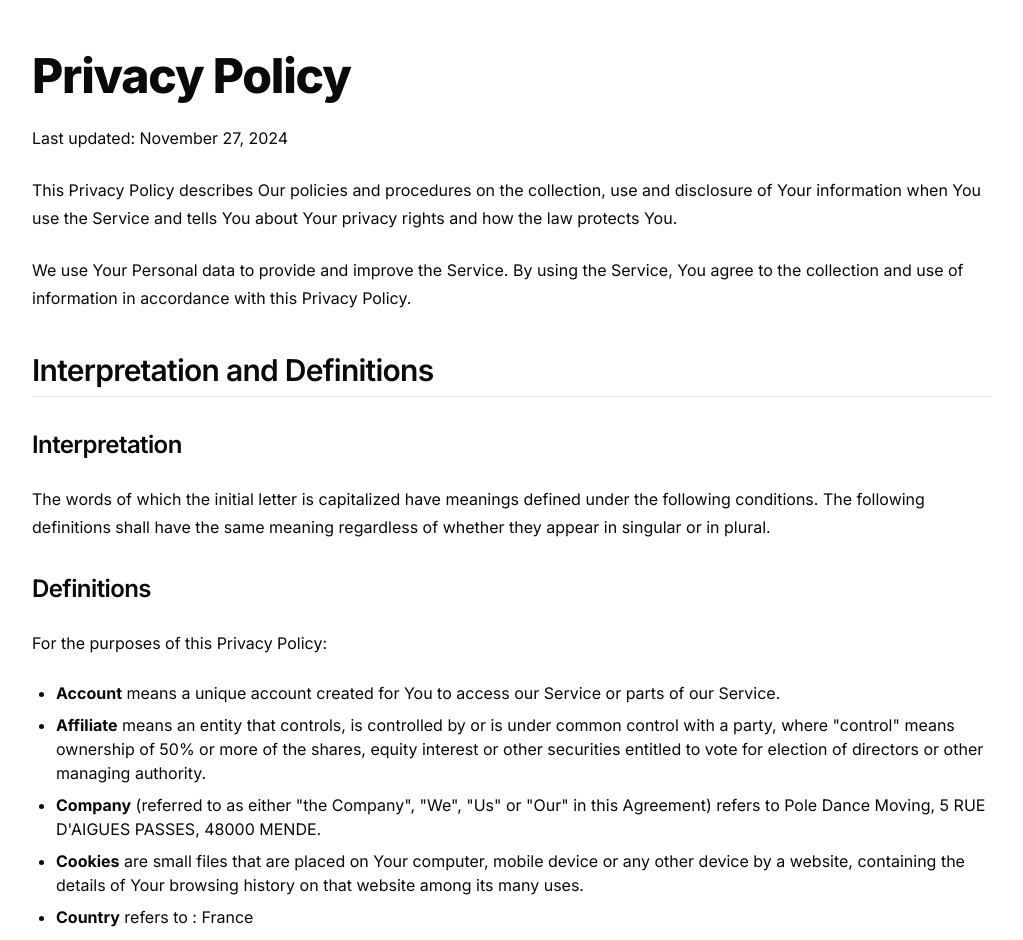
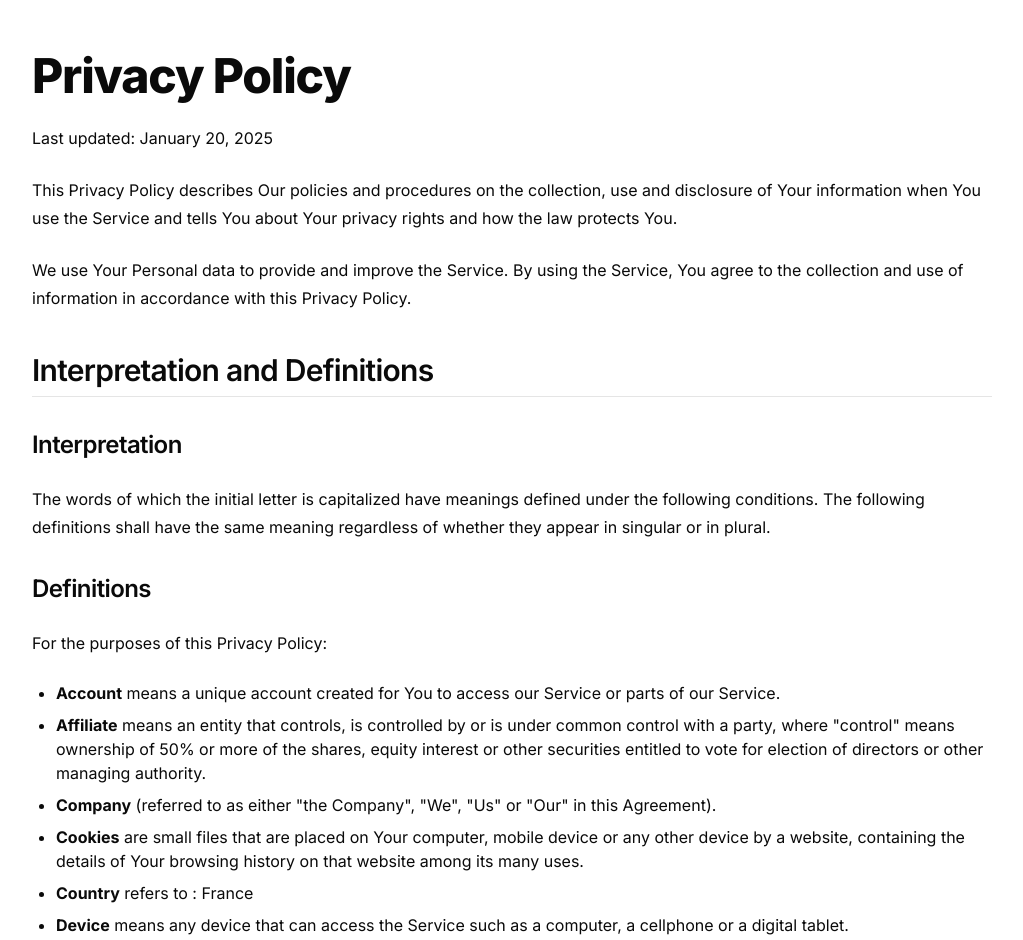
Before and after one commit to Firzus/nuit-detente-app, a Next.js app: page /politique-confidentialite in a window 1280 px wide. Shown: the part 140-1080 px from the top of the page, without its empty margins (128-1151 px from the left). Built offline with nearby package versions, Linux system fonts and the light colour scheme; no server answers.

Commit message:
Update legal information and privacy policy details

```diff
--- a/src/app/mentions-legales/page.tsx
+++ b/src/app/mentions-legales/page.tsx
@@ -19,19 +19,19 @@ export default function LegalNotice() {
 
       <ul className="my-6 ml-6 list-disc [&>li]:mt-2">
         <li>
-          <strong>Company Name :</strong> POLE DANCE MOVING
+          <strong>Company Name :</strong> Information not available
         </li>
 
         <li>
-          <strong>Legal Form :</strong> SAS, simplified joint-stock company
+          <strong>Legal Form :</strong> Sole trader
         </li>
 
         <li>
-          <strong>Headquarters :</strong> 5 RUE D&apos;AIGUES PASSES 48000 MENDE
+          <strong>Headquarters :</strong> Rodez
         </li>
 
         <li>
-          <strong>Registration Number :</strong> 914840848
+          <strong>Registration Number :</strong> 81255366700021
         </li>
 
         <li>
--- a/src/app/politique-confidentialite/page.tsx
+++ b/src/app/politique-confidentialite/page.tsx
@@ -13,7 +13,7 @@ export default function PrivacyPolicy() {
         Privacy Policy
       </h1>
 
-      <p className="leading-7 [&:not(:first-child)]:mt-6">Last updated: November 27, 2024</p>
+      <p className="leading-7 [&:not(:first-child)]:mt-6">Last updated: January 20, 2025</p>
 
       <p className="leading-7 [&:not(:first-child)]:mt-6">
         This Privacy Policy describes Our policies and procedures on the collection, use and
@@ -59,8 +59,7 @@ export default function PrivacyPolicy() {
 
         <li>
           <strong>Company</strong> (referred to as either &quot;the Company&quot;, &quot;We&quot;,
-          &quot;Us&quot; or &quot;Our&quot; in this Agreement) refers to Pole Dance Moving, 5 RUE
-          D&apos;AIGUES PASSES, 48000 MENDE.
+          &quot;Us&quot; or &quot;Our&quot; in this Agreement).
         </li>
 
         <li>
--- a/src/components/shared/footer.tsx
+++ b/src/components/shared/footer.tsx
@@ -1,4 +1,7 @@
 import Link from 'next/link'
+
+const URL_LEGAL =
+  'https://annuaire-entreprises.data.gouv.fr/etablissement/81255366700021?redirected=1'
 
 export default function Footer() {
   return (
@@ -47,7 +50,7 @@ export default function Footer() {
           <nav className="mt-6 space-y-4">
             <Link
               className="w-fit text-muted-foreground hover:text-foreground"
-              href="https://annuaire-entreprises.data.gouv.fr/entreprise/pole-dance-moving-914840848"
+              href={URL_LEGAL}
               target="_blank"
             >
               Statut
```
